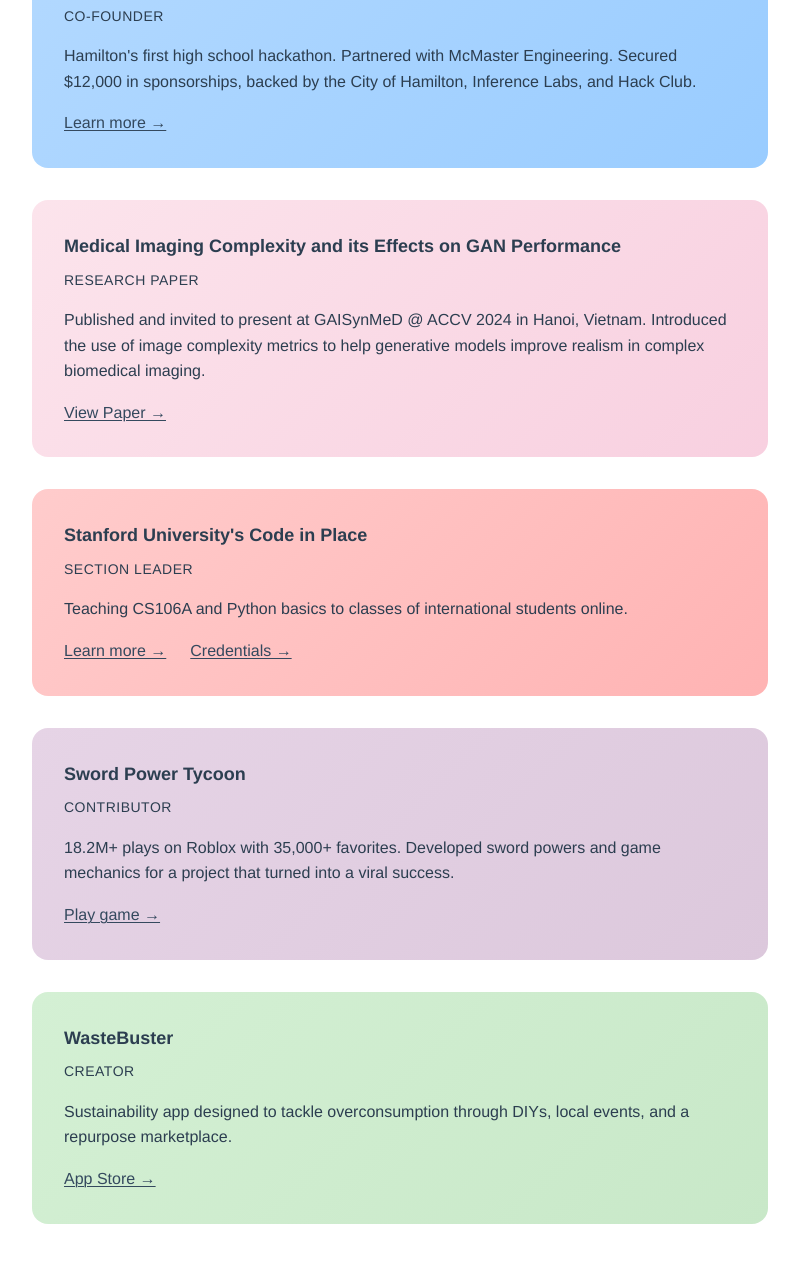
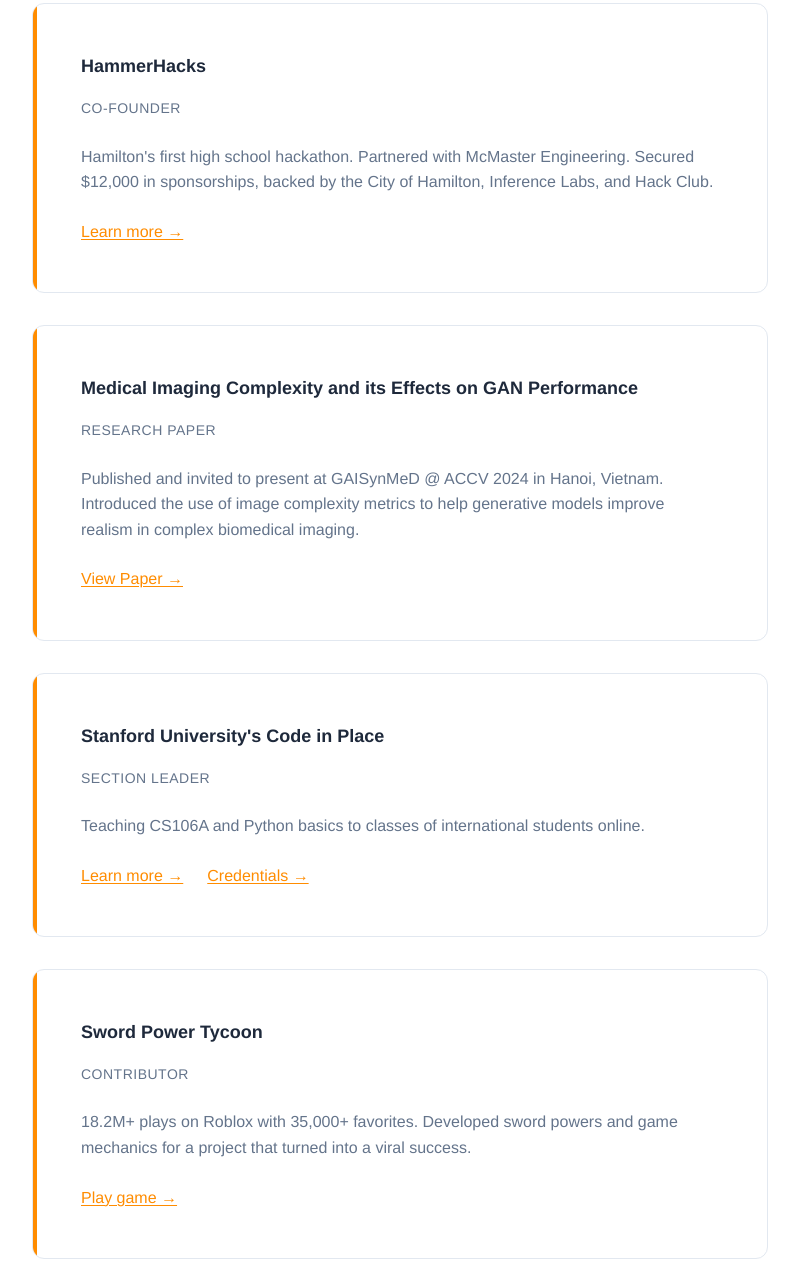
Before and after one commit to willcagas/website, a plain HTML site: page index.html in a window 1280 px wide. Shown: the part 829-2091 px from the top of the page, without its empty margins (240-1039 px from the left). Drawn offline with Linux system fonts and the light colour scheme.

Commit message:
update theme

```diff
--- a/index.html
+++ b/index.html
@@ -168,6 +168,9 @@
         <section class="cta">
             <div class="container">
                 <div class="cta-content">
+                    <p>
+                        Looking to chat?
+                    </p>
                     <a href="https://cal.com/williamcagas/30min" target="_blank" class="cta-link">
                         Book a 1-on-1
                     </a>
--- a/styles.css
+++ b/styles.css
@@ -5,8 +5,8 @@
   --bg-secondary: #f8fafc;
   --text-primary: #1e293b;
   --text-secondary: #64748b;
-  --accent-primary: #3b82f6;
-  --accent-secondary: #8b5cf6;
+  --accent-primary: #ff8c00;
+  --accent-secondary: #ffa500;
   --border-color: #e2e8f0;
   --card-bg: #ffffff;
 
@@ -19,6 +19,7 @@
   --font-size-xl: 1.25rem;
   --font-size-2xl: 1.5rem;
   --font-size-3xl: 1.875rem;
+  --font-size-4xl: 2.25rem;
 
   /* Spacing */
   --spacing-xs: 0.5rem;
@@ -36,14 +37,14 @@
 /* Dark Mode Colors */
 @media (prefers-color-scheme: dark) {
   :root {
-    --bg-primary: #0f172a;
-    --bg-secondary: #1e293b;
-    --text-primary: #f1f5f9;
-    --text-secondary: #94a3b8;
-    --accent-primary: #60a5fa;
-    --accent-secondary: #a78bfa;
-    --border-color: #334155;
-    --card-bg: #1e293b;
+    --bg-primary: #0d1117;
+    --bg-secondary: #161b22;
+    --text-primary: #f0f6fc;
+    --text-secondary: #8b949e;
+    --accent-primary: #ff8c00;
+    --accent-secondary: #ffa500;
+    --border-color: #30363d;
+    --card-bg: #21262d;
   }
 }
 
@@ -97,7 +98,7 @@ body {
 }
 
 .intro-name {
-  font-size: var(--font-size-3xl);
+  font-size: var(--font-size-4xl);
   font-weight: 700;
   color: var(--text-primary);
   margin-bottom: var(--spacing-xs);
@@ -107,13 +108,11 @@ body {
   font-size: var(--font-size-base);
   color: #2c3e50;
   font-weight: 500;
-  background: linear-gradient(135deg, #fff3cd 0%, #ffeaa7 100%);
+  background: #ffd54f;
   padding: 4px 12px;
   border-radius: 8px;
   display: inline-block;
 }
-
-
 
 .intro-tagline {
   font-size: var(--font-size-base);
@@ -269,184 +268,67 @@ section {
   box-shadow: 0 8px 25px rgba(0, 0, 0, 0.1);
 }
 
-/* AcneCura - Lighter Pastel Orange gradient */
-.work-item:nth-child(1) {
-  background: linear-gradient(135deg, #ffe8cc 0%, #ffd699 100%);
-  color: #2c3e50;
-  border: none;
+/* Work Items - Clean Modern Design */
+.work-item {
+  background: var(--card-bg);
+  border: 1px solid var(--border-color);
+  border-radius: 12px;
+  padding: var(--spacing-xl);
+  position: relative;
+  overflow: hidden;
 }
 
-.work-item:nth-child(1) h3,
-.work-item:nth-child(1) .work-role,
-.work-item:nth-child(1) p {
-  color: #2c3e50;
+.work-item::before {
+  content: '';
+  position: absolute;
+  top: 0;
+  left: 0;
+  width: 4px;
+  height: 100%;
+  background: #ff8c00;
+  transition: width var(--transition-normal);
 }
 
-.work-item:nth-child(1) .work-link {
-  color: #34495e;
-  text-decoration: underline;
-  text-decoration-thickness: 1px;
-  text-underline-offset: 2px;
-}
-
-.work-item:nth-child(1) .work-link:hover {
-  color: #2c3e50;
-}
-
-/* HammerHacks - Darker Pastel Blue gradient */
-.work-item:nth-child(2) {
-  background: linear-gradient(135deg, #b3d9ff 0%, #99ccff 100%);
-  color: #2c3e50;
-  border: none;
-}
-
-.work-item:nth-child(2) h3,
-.work-item:nth-child(2) .work-role,
-.work-item:nth-child(2) p {
-  color: #2c3e50;
-}
-
-.work-item:nth-child(2) .work-link {
-  color: #34495e;
-  text-decoration: underline;
-  text-decoration-thickness: 1px;
-  text-underline-offset: 2px;
-}
-
-.work-item:nth-child(2) .work-link:hover {
-  color: #2c3e50;
-}
-
-/* Medical Imaging - Lighter Pastel Pink gradient */
-.work-item:nth-child(3) {
-  background: linear-gradient(135deg, #fce4ec 0%, #f8d0e0 100%);
-  color: #2c3e50;
-  border: none;
-}
-
-.work-item:nth-child(3) h3,
-.work-item:nth-child(3) .work-role,
-.work-item:nth-child(3) p {
-  color: #2c3e50;
-}
-
-.work-item:nth-child(3) .work-link {
-  color: #34495e;
-  text-decoration: underline;
-  text-decoration-thickness: 1px;
-  text-underline-offset: 2px;
-}
-
-.work-item:nth-child(3) .work-link:hover {
-  color: #2c3e50;
-}
-
-/* Stanford - Lighter Pastel Red gradient */
-.work-item:nth-child(4) {
-  background: linear-gradient(135deg, #ffcccc 0%, #ffb3b3 100%);
-  color: #2c3e50;
-  border: none;
-}
-
-.work-item:nth-child(4) h3,
-.work-item:nth-child(4) .work-role,
-.work-item:nth-child(4) p {
-  color: #2c3e50;
-}
-
-.work-item:nth-child(4) .work-link {
-  color: #34495e;
-  text-decoration: underline;
-  text-decoration-thickness: 1px;
-  text-underline-offset: 2px;
-}
-
-.work-item:nth-child(4) .work-link:hover {
-  color: #2c3e50;
-}
-
-/* Sword Power Tycoon - Lighter Pastel Purple gradient */
-.work-item:nth-child(5) {
-  background: linear-gradient(135deg, #e6d4e6 0%, #dcc8dc 100%);
-  color: #2c3e50;
-  border: none;
-}
-
-.work-item:nth-child(5) h3,
-.work-item:nth-child(5) .work-role,
-.work-item:nth-child(5) p {
-  color: #2c3e50;
-}
-
-.work-item:nth-child(5) .work-link {
-  color: #34495e;
-  text-decoration: underline;
-  text-decoration-thickness: 1px;
-  text-underline-offset: 2px;
-}
-
-.work-item:nth-child(5) .work-link:hover {
-  color: #2c3e50;
-}
-
-/* WasteBuster - Lighter Pastel Green gradient */
-.work-item:nth-child(6) {
-  background: linear-gradient(135deg, #d4f0d4 0%, #c8e8c8 100%);
-  color: #2c3e50;
-  border: none;
-}
-
-.work-item:nth-child(6) h3,
-.work-item:nth-child(6) .work-role,
-.work-item:nth-child(6) p {
-  color: #2c3e50;
-}
-
-.work-item:nth-child(6) .work-link {
-  color: #34495e;
-  text-decoration: underline;
-  text-decoration-thickness: 1px;
-  text-underline-offset: 2px;
-}
-
-.work-item:nth-child(6) .work-link:hover {
-  color: #2c3e50;
+.work-item:hover::before {
+  width: 8px;
 }
 
 .work-item h3 {
+  color: var(--text-primary);
+  margin-bottom: var(--spacing-sm);
   font-size: var(--font-size-lg);
   font-weight: 600;
-  margin-bottom: var(--spacing-xs);
-  color: var(--text-primary);
 }
 
 .work-role {
+  color: var(--accent-primary);
   font-size: var(--font-size-sm);
-  color: var(--accent-primary);
   font-weight: 500;
-  margin-bottom: var(--spacing-sm);
+  margin-bottom: var(--spacing-md);
   text-transform: uppercase;
   letter-spacing: 0.5px;
 }
 
 .work-item p {
   color: var(--text-secondary);
-  margin-bottom: var(--spacing-sm);
   line-height: 1.6;
+  margin-bottom: var(--spacing-md);
 }
 
 .work-link {
-  color: #666;
+  color: var(--accent-primary);
   text-decoration: underline;
-  text-decoration-thickness: 0.5px;
+  text-decoration-thickness: 1px;
   text-underline-offset: 2px;
   font-weight: 500;
   transition: color var(--transition-normal);
 }
 
 .work-link:hover {
-  color: #999;
+  color: var(--accent-secondary);
 }
+
+
 
 .work-links {
   display: flex;
@@ -466,6 +348,7 @@ section {
 .cta-content {
   display: flex;
   justify-content: center;
+  gap: var(--spacing-xs);
 }
 
 .cta-link {
```
